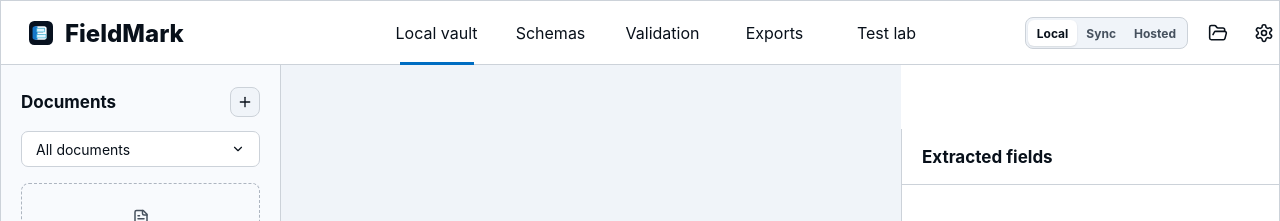
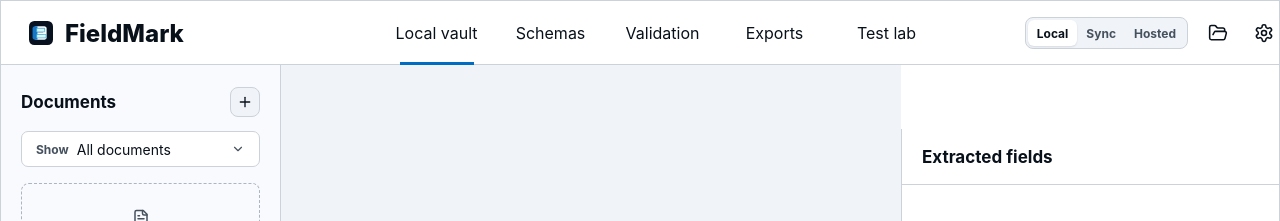
Before and after one commit to AkhilTrivediX/FieldMark, a React (Vite) app: page / in a window 1280 px wide. Shown: the top 221 px of the page. Built offline with nearby package versions, Linux system fonts and the light colour scheme.

Commit message:
Add document category filtering and export metadata

```diff
--- a/src/App.tsx
+++ b/src/App.tsx
@@ -26,11 +26,13 @@ import {
 import { useEffect, useMemo, useRef, useState } from "react";
 import {
   type DocumentRecord,
+  type DocumentCategory,
   type ExtractedField,
   type ValidationResult,
   type WorkspaceMode,
   calculatedTotal,
   createUploadedDocument,
+  documentCategories,
   exportDocumentJson,
   exportDocumentsCsv,
   exportPresets,
@@ -59,11 +61,16 @@ export function App() {
   const [mode, setMode] = useState<WorkspaceMode>("local");
   const [documents, setDocuments] = useState<DocumentRecord[]>(() => readDocuments());
   const [selectedId, setSelectedId] = useState<string | null>(() => readDocuments()[0]?.id ?? null);
+  const [categoryFilter, setCategoryFilter] = useState<DocumentCategory | "all">("all");
   const [zoom, setZoom] = useState(1);
   const uploadFiles = useRef(new Map<string, File>());
   const fileInput = useRef<HTMLInputElement>(null);
 
   const selectedDocument = documents.find((document) => document.id === selectedId) ?? documents[0] ?? null;
+  const visibleDocuments = useMemo(
+    () => (categoryFilter === "all" ? documents : documents.filter((document) => document.category === categoryFilter)),
+    [categoryFilter, documents]
+  );
   const selectedValidation = useMemo(
     () => (selectedDocument ? validateDocument(selectedDocument) : []),
     [selectedDocument]
@@ -110,6 +117,23 @@ export function App() {
           status: counts.errors > 0 ? "needs_review" : "ready"
         };
       })
+    );
+  }
+
+  function updateSelectedCategory(category: DocumentCategory) {
+    if (!selectedDocument) {
+      return;
+    }
+
+    setDocuments((current) =>
+      current.map((document) =>
+        document.id === selectedDocument.id
+          ? {
+              ...document,
+              category
+            }
+          : document
+      )
     );
   }
 
@@ -310,17 +334,20 @@ export function App() {
 
       {activeTab === "vault" ? (
         <VaultWorkspace
-          documents={documents}
+          categoryFilter={categoryFilter}
+          documents={visibleDocuments}
           selectedDocument={selectedDocument}
           validation={selectedValidation}
           zoom={zoom}
           onApplyExpectedTotal={applyExpectedTotal}
+          onCategoryFilterChange={setCategoryFilter}
           onDownloadJson={downloadSelectedJson}
           onFitToPage={fitToPage}
           onMarkReviewed={markReviewed}
           onProcessQueued={processQueuedDocument}
           onRefreshExtraction={processQueuedDocument}
           onSelectDocument={selectDocument}
+          onUpdateCategory={updateSelectedCategory}
           onUpdateField={updateSelectedField}
           onUpload={() => fileInput.current?.click()}
           onZoomIn={zoomIn}
@@ -431,17 +458,20 @@ function modeLabel(mode: WorkspaceMode) {
 }
 
 interface VaultWorkspaceProps {
+  categoryFilter: DocumentCategory | "all";
   documents: DocumentRecord[];
   selectedDocument: DocumentRecord | null;
   validation: ValidationResult[];
   zoom: number;
   onApplyExpectedTotal: () => void;
+  onCategoryFilterChange: (category: DocumentCategory | "all") => void;
   onDownloadJson: () => void;
   onFitToPage: () => void;
   onMarkReviewed: () => void;
   onProcessQueued: (id: string) => void;
   onRefreshExtraction: (id: string) => void;
   onSelectDocument: (id: string) => void;
+  onUpdateCategory: (category: DocumentCategory) => void;
   onUpdateField: (field: ExtractedField, value: string) => void;
   onUpload: () => void;
   onZoomIn: () => void;
@@ -449,17 +479,20 @@ interface VaultWorkspaceProps {
 }
 
 function VaultWorkspace({
+  categoryFilter,
   documents,
   selectedDocument,
   validation,
   zoom,
   onApplyExpectedTotal,
+  onCategoryFilterChange,
   onDownloadJson,
   onFitToPage,
   onMarkReviewed,
   onProcessQueued,
   onRefreshExtraction,
   onSelectDocument,
+  onUpdateCategory,
   onUpdateField,
   onUpload,
   onZoomIn,
@@ -468,8 +501,10 @@ function VaultWorkspace({
   return (
     <main className="workspace vault-workspace">
       <DocumentQueue
+        categoryFilter={categoryFilter}
         documents={documents}
         selectedId={selectedDocument?.id ?? null}
+        onCategoryFilterChange={onCategoryFilterChange}
         onProcessQueued={onProcessQueued}
         onSelectDocument={onSelectDocument}
         onUpload={onUpload}
@@ -508,6 +543,7 @@ function VaultWorkspace({
           validation={validation}
           onApplyExpectedTotal={onApplyExpectedTotal}
           onMarkReviewed={onMarkReviewed}
+          onUpdateCategory={onUpdateCategory}
           onUpdateField={onUpdateField}
         />
       ) : (
@@ -518,14 +554,18 @@ function VaultWorkspace({
 }
 
 function DocumentQueue({
+  categoryFilter,
   documents,
   selectedId,
+  onCategoryFilterChange,
   onProcessQueued,
   onSelectDocument,
   onUpload
 }: {
+  categoryFilter: DocumentCategory | "all";
   documents: DocumentRecord[];
   selectedId: string | null;
+  onCategoryFilterChange: (category: DocumentCategory | "all") => void;
   onProcessQueued: (id: string) => void;
   onSelectDocument: (id: string) => void;
   onUpload: () => void;
@@ -539,10 +579,22 @@ function DocumentQueue({
         </button>
       </div>
 
-      <button className="filter-button">
-        <span>All documents</span>
+      <label className="filter-control">
+        <span>Show</span>
+        <select
+          aria-label="Filter documents by category"
+          value={categoryFilter}
+          onChange={(event) => onCategoryFilterChange(event.target.value as DocumentCategory | "all")}
+        >
+          <option value="all">All documents</option>
+          {documentCategories.map((category) => (
+            <option value={category} key={category}>
+              {category}
+            </option>
+          ))}
+        </select>
         <ChevronDown size={14} />
-      </button>
+      </label>
 
       <div className="doc-list">
         {documents.length === 0 ? (
@@ -951,12 +1003,14 @@ function FieldRail({
   validation,
   onApplyExpectedTotal,
   onMarkReviewed,
+  onUpdateCategory,
   onUpdateField
 }: {
   document: DocumentRecord;
   validation: ValidationResult[];
   onApplyExpectedTotal: () => void;
   onMarkReviewed: () => void;
+  onUpdateCategory: (category: DocumentCategory) => void;
   onUpdateField: (field: ExtractedField, value: string) => void;
 }) {
   const fields = extractedFields(document);
@@ -996,6 +1050,7 @@ function FieldRail({
         ))}
 
         <section className="validation" aria-label="Validation">
+          <DocumentCategoryPanel document={document} onUpdateCategory={onUpdateCategory} />
           <ScanQualityPanel document={document} />
 
           <div className="validation-top">
@@ -1069,6 +1124,34 @@ function ScanQualityPanel({ document }: { document: DocumentRecord }) {
   );
 }
 
+function DocumentCategoryPanel({
+  document,
+  onUpdateCategory
+}: {
+  document: DocumentRecord;
+  onUpdateCategory: (category: DocumentCategory) => void;
+}) {
+  return (
+    <section className="category-panel" aria-label="Document category">
+      <div>
+        <strong>Document type</strong>
+        <p>Used for filtering, validation context, and exports.</p>
+      </div>
+      <select
+        aria-label="Document type"
+        value={document.category}
+        onChange={(event) => onUpdateCategory(event.target.value as DocumentCategory)}
+      >
+        {documentCategories.map((category) => (
+          <option value={category} key={category}>
+            {category}
+          </option>
+        ))}
+      </select>
+    </section>
+  );
+}
+
 interface ProductWorkspaceProps {
   activeTab: Exclude<MainTab, "vault">;
   documents: DocumentRecord[];
--- a/src/domain.ts
+++ b/src/domain.ts
@@ -5,6 +5,14 @@ export type DocumentStatus = "queued" | "processing" | "needs_review" | "ready";
 export type FieldConfidence = "high" | "medium" | "check" | "derived";
 
 export type ScanQualitySeverity = "pass" | "warning" | "error";
+
+export type DocumentCategory =
+  | "Purchase invoice"
+  | "Sales invoice"
+  | "Receipt"
+  | "Credit note"
+  | "Statement"
+  | "Other document";
 
 export interface LineItem {
   id: string;
@@ -45,7 +53,7 @@ export interface DocumentRecord {
   fileName: string;
   uploadedAt: string;
   pages: number;
-  category: string;
+  category: DocumentCategory;
   status: DocumentStatus;
   source: "sample" | "upload" | "import";
   mimeType?: string;
@@ -149,6 +157,15 @@ export interface ExportReadiness {
   canExportCsv: boolean;
   blockedDocuments: DocumentRecord[];
 }
+
+export const documentCategories: DocumentCategory[] = [
+  "Purchase invoice",
+  "Sales invoice",
+  "Receipt",
+  "Credit note",
+  "Statement",
+  "Other document"
+];
 
 export const schemaFields: SchemaField[] = [
   {
@@ -651,6 +668,28 @@ export function parseMoney(value: string): number {
   return Number.isFinite(parsed) ? roundMoney(parsed) : 0;
 }
 
+export function classifyDocumentCategory(fileName: string, text = ""): DocumentCategory {
+  const haystack = `${fileName}\n${text}`.toLowerCase();
+
+  if (/\b(credit\s*note|credit memo|cn[-_\s]?\d+)/.test(haystack)) {
+    return "Credit note";
+  }
+
+  if (/\b(statement|ledger|account\s+summary|bank\s+statement)\b/.test(haystack)) {
+    return "Statement";
+  }
+
+  if (/\b(receipt|payment received|cash memo|paid)\b/.test(haystack) && !/\binvoice\b/.test(haystack)) {
+    return "Receipt";
+  }
+
+  if (/\b(sales\s+invoice|tax\s+invoice|invoice)\b/.test(haystack)) {
+    return /from\s+us|our\s+invoice|sales\s+invoice/.test(haystack) ? "Sales invoice" : "Purchase invoice";
+  }
+
+  return "Other document";
+}
+
 export function createUploadedDocument(
   fileName: string,
   options: { mimeType?: string; pages?: number } = {}
@@ -663,7 +702,7 @@ export function createUploadedDocument(
     fileName,
     uploadedAt: "Just now",
     pages: options.pages ?? 1,
-    category: "Purchase invoice",
+    category: classifyDocumentCategory(fileName),
     status: "queued",
     source: "upload",
     mimeType: options.mimeType,
@@ -787,9 +826,13 @@ export function classifyScanQuality(fileName: string): ScanQualityProfile {
 
 export function normalizeDocument(document: DocumentRecord): DocumentRecord {
   const invoice = document.invoice ?? createEmptyInvoice(document.fileName);
+  const category = documentCategories.includes(document.category)
+    ? document.category
+    : classifyDocumentCategory(document.fileName, document.ocr?.text ?? "");
 
   return {
     ...document,
+    category,
     scanQuality: document.scanQuality ?? classifyScanQuality(document.fileName),
     evidenceRegions: (document.evidenceRegions ?? []).map((region) => ({ ...region, bbox: region.bbox ? { ...region.bbox } : undefined })),
     ocr: document.ocr ? { ...document.ocr } : undefined,
@@ -830,7 +873,7 @@ export function exportDocumentJson(document: DocumentRecord): string {
 
 export function exportDocumentsCsv(documents: DocumentRecord[]): string {
   const rows = [
-    ["file_name", "vendor", "invoice_number", "invoice_date", "subtotal", "tax_total", "shipping", "discount", "invoice_total", "calculated_total", "scan_quality", "scan_score", "status"],
+    ["file_name", "category", "vendor", "invoice_number", "invoice_date", "subtotal", "tax_total", "shipping", "discount", "invoice_total", "calculated_total", "scan_quality", "scan_score", "status"],
     ...documents.map((document) => {
       const normalized = normalizeDocument(document);
       const invoice = normalized.invoice;
@@ -839,6 +882,7 @@ export function exportDocumentsCsv(documents: DocumentRecord[]): string {
 
       return [
         normalized.fileName,
+        normalized.category,
         invoice.vendorName,
         invoice.invoiceNumber,
         invoice.invoiceDate,
--- a/src/localExtraction.ts
+++ b/src/localExtraction.ts
@@ -9,6 +9,7 @@ import {
   type LineItem,
   type ScanQualityCheck,
   type ScanQualityProfile,
+  classifyDocumentCategory,
   classifyScanQuality,
   createEmptyInvoice,
   roundMoney,
@@ -88,6 +89,7 @@ export async function extractDocumentFromFile(
   const document: DocumentRecord = {
     ...baseDocument,
     pages: prepared.pages,
+    category: classifyDocumentCategory(file.name, combinedText),
     status: "needs_review",
     mimeType: file.type,
     processingMessage: `Processed locally in ${(elapsedMs / 1000).toFixed(1)}s`,
--- a/src/styles.css
+++ b/src/styles.css
@@ -220,7 +220,8 @@ input:focus-visible {
   width: 30px;
 }
 
-.filter-button {
+.filter-button,
+.filter-control {
   align-items: center;
   background: var(--bg);
   border: 1px solid var(--line);
@@ -231,6 +232,33 @@ input:focus-visible {
   justify-content: space-between;
   margin: 0 20px 12px;
   padding: 0 14px;
+}
+
+.filter-control {
+  gap: 8px;
+}
+
+.filter-control span {
+  color: var(--muted);
+  font-size: 12px;
+  font-weight: 720;
+}
+
+.filter-control select,
+.category-panel select {
+  appearance: none;
+  background: transparent;
+  border: 0;
+  color: var(--ink);
+  flex: 1;
+  font: inherit;
+  min-width: 0;
+  outline: 0;
+}
+
+.filter-control svg {
+  color: var(--muted);
+  flex: 0 0 auto;
 }
 
 .doc-list {
@@ -1004,6 +1032,35 @@ input:focus-visible {
   padding: 0 2px 14px;
 }
 
+.category-panel {
+  align-items: center;
+  border-bottom: 1px solid var(--line);
+  display: grid;
+  gap: 12px;
+  grid-template-columns: 1fr 176px;
+  margin: -4px -2px 14px;
+  padding: 0 2px 14px;
+}
+
+.category-panel strong {
+  font-size: 15px;
+}
+
+.category-panel p {
+  color: var(--muted);
+  font-size: 13px;
+  line-height: 1.35;
+  margin: 4px 0 0;
+}
+
+.category-panel select {
+  background: var(--chrome);
+  border: 1px solid var(--line);
+  border-radius: 7px;
+  height: 34px;
+  padding: 0 10px;
+}
+
 .scan-quality-head {
   align-items: center;
   display: flex;
```
Also changed, not shown: 2 other files (tests, documents, lock files or other folders).
